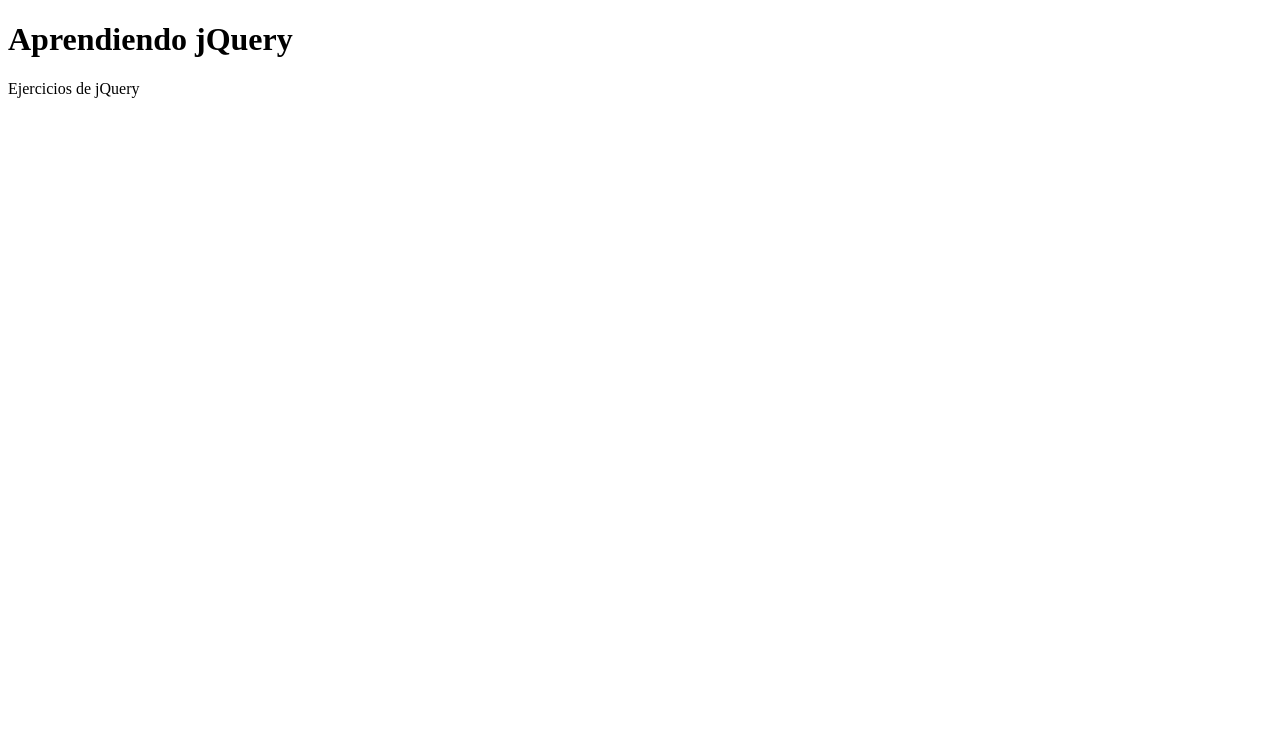
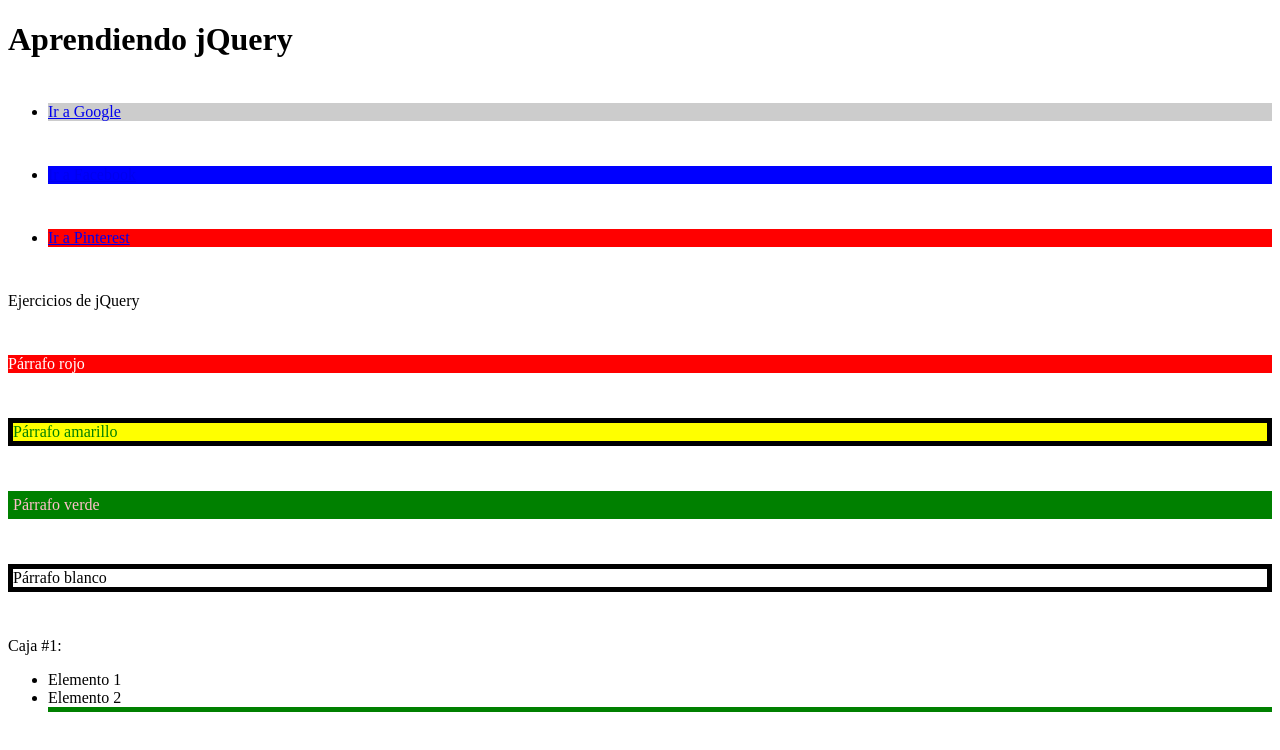
Before and after one commit to IsaacQH/Aprendiendo-jQuery, a plain HTML site: page index.html in a window 1280 px wide. Drawn offline with Linux system fonts and the light colour scheme.

Commit message:
01-selecores.js: Completo

```diff
--- a/index.html
+++ b/index.html
@@ -3,22 +3,57 @@
 <head>
     <meta charset = "utf-8"/>
     <title>Aprendiendo jQuery</title>
+
+    <style>
+        .zebra{
+            border: 5px solid black;
+        }
+        .grande{
+            font-size: 30px;
+        }
+        .margen-superior{
+            display:block;
+            margin-top: 45px;
+        }
+        .resaltado{
+            border-bottom: 5px solid green;
+        }
+
+    </style>
+
     <!--<script                                                            Esta es una forma de descargar el jquery
 			  src="https://code.jquery.com/jquery-3.7.0.js"
 			  integrity="sha256-JlqSTELeR4TLqP0OG9dxM7yDPqX1ox/HfgiSLBj8+kM="
 			  crossorigin="anonymous">
     </script> -->
     <script type="text/javascript" src="js/jquery-3.7.0.min.js"></script> <!--Esta es la otra forma de llamar jquery, incluyendolo en carpeta-->
+    <script type="text/javascript" src="js/01-selectores.js"></script>
 
-    <script>
-        $(document).ready(function(){
-            console.log("Web y jQuery cargados correctamente.")
-        })
-    </script>
 
 </head>
 <body>
     <h1>Aprendiendo jQuery</h1>
+
+    <ul>    <!-- Lista desordenada de enlaces-->
+        <li><a href = "https://www.google.com" title="Google"> Ir a Google</a></li>
+        <li><a href = "https://www.facebook.com" title="Facebook"> Ir a Facebook</a></li>
+        <li><a href = "https://www.pinterest.com" title="Pinterest"> Ir a Pinterest</a></li>
+    </ul>
+
     <p>Ejercicios de jQuery</p>
+    <p id = "rojo" class = "sin_borde">  Párrafo rojo</p>
+    <p id = "amarillo" class = "zebra">  Párrafo amarillo</p>
+    <p id = "verde" class = "sin_borde">  Párrafo verde</p>
+    <p class = "zebra">  Párrafo blanco</p>
+
+    <div id = "caja">
+        <p>Caja #1:</p>
+        <ul>
+            <li>Elemento 1</li>
+            <li class = "resaltado">Elemento 2</li>
+        </ul>
+        <span class = "resaltado"></span>
+    </div>
+
 </body>
 </html>
--- /dev/null
+++ b/js/01-selectores.js
@@ -0,0 +1,60 @@
+'use strict'
+addEventListener("load", () => {
+
+$(document).ready(() => console.log("Se ha cargado la WEB y jQuery..."))       //Revisa que hayan cargado correctamente
+
+//SELECTORES EN JQUERY
+
+//Selector de ID
+var rojo = $("#rojo");                                                        //Guarda en variable el parrafo html con id rojo
+var amarillo = $("#amarillo")                                                 //Guarda en variable el parrafo html con id amarillo
+var verde = $("#verde")                                                       //Guarda en variable el parrafo html con id verde
+
+rojo.css("background", "red")                                                 //Cambia el fondo a color rojo con css
+    .css("color", "white")                                                    //Cambia color de font a blanco con css
+amarillo.css("background", "yellow")                                          //Cambia el fondo a color amarillo con css
+        .css("color", "green")                                                //Cambia color de font a verde con css
+verde.css("background", "green")                                              //Cambia el fondo a color verde con css
+     .css("color", "pink")                                                    //Cambia color de font a rosa con css
+
+//Selector de clase
+var zebra = $("#verde")                                                       //Guarda en variable las etiquetas con clase zebra
+zebra.css("padding", "5px")                                                   //Le da un borde rayado de 5px a clases zebra
+
+var sinBorde = $(".sin_borde")                                                //Guarda en variable etiquecas con clase sin_borde
+sinBorde.click(function() {                                                   //Evento click jQuery con funcion callback
+    console.log("Se ha clickeado parrafo")                                    //Confirma que se ha dado click
+    $(this).addClass("zebra")                                                 //Se utiliza this para no renombrar sinBorde, añade clase solido
+})
+
+//Selector de etiqueta
+var parrafo = $("p").css("cursos", "pointer")                                 //Guardamos en variable parrafo las etiquetas p
+                                                                              //Cursor pone la manita cuando se encima el elemento con mouse
+parrafo.click(function(){                                                     //Crea el evento click para las etiquetas parrafo
+    console.log("Se ha clickeado font")                                       //Imprime que se ha clickeado
+    var thiss = $(this)                                                       //Crea variable de acceso a this
+    if(thiss.hasClass("grande")){                                             //Revisa que exista la clase grande en thiss
+        thiss.removeClass("grande")                                           //Si existe, entonces elimina la clase
+    }else{$(thiss).addClass("grande")}                                        //Sino, entonces añade la clase
+})
+
+$('p, a').addClass('margen-superior')                                         //Añadiendo clase a dos etiquetas
+
+//Selector de atributos
+$('[title="Google"]').css("background-color", "#ccc")                         //Busca el atributo con titulo = Google y pinta el fondo
+$('[title="Facebook"]').css("background-color", "blue")                       //Busca el atributo con titulo = Facebook y pinta el fondo
+$('[title="Pinterest"]').css("background-color", "red")                       //Busca el atributo con titulo = Pinterest y pinta el fondo
+
+
+//Find and parent
+var busqueda = $("#caja").find(".resaltado")                                  //Usa metodo find para buscar clase resultado en clase caja
+//console.log(busqueda)                                                         //Imprime lo encontrado
+
+var busqueda2 = $("#caja .resaltado")                                         //Otra forma de buscar con id + clase
+var busqueda3 = $("div .resaltado")                                           //Otra forma de buscar con etiqueta + clase
+
+var busqueda4 = $('.resaltado').parent().parent().find('#caja')
+console.log(busqueda4)
+
+
+})
```
